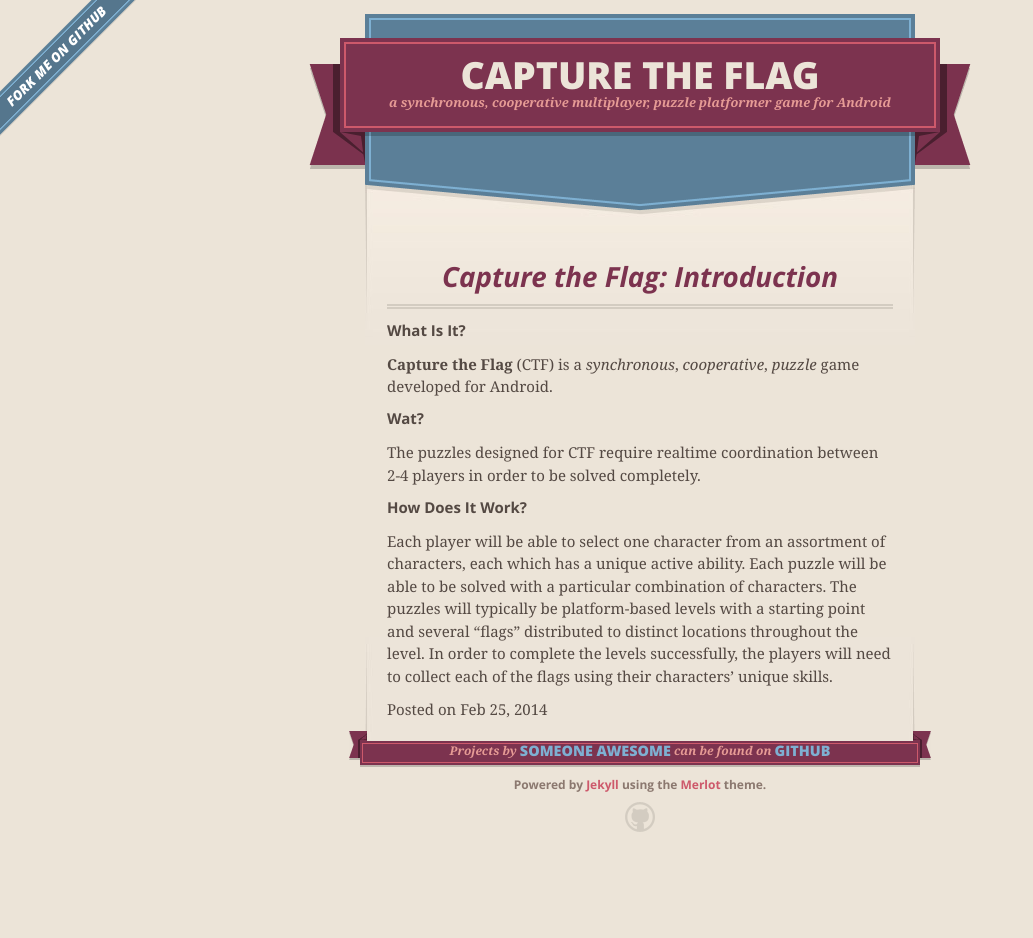
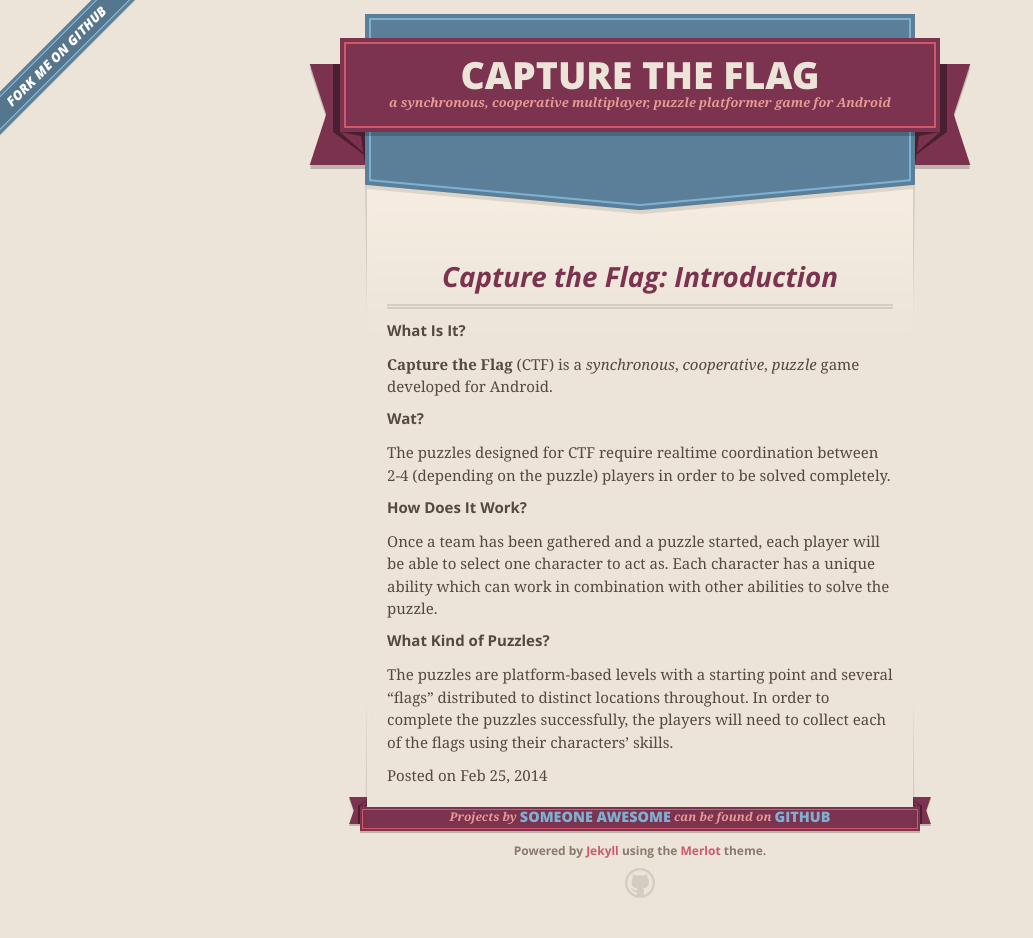
Before and after one commit to capstone-ua-redepsilon/projectred, a Jekyll site: the page built from _posts/2014-02-25-capture-the-flag-overview.md, in a window 1280 px wide. Shown: the whole page, without its empty margins (0-1033 px from the left). Built offline with Jekyll 4.4.1, drawn with Linux system fonts in a browser that asks for light colours; nearby versions of some CDN libraries; before the commit the page ends 900 px from its top, so only the background shows below that.

Commit message:
small updates

```diff
--- a/_posts/2014-02-25-capture-the-flag-overview.md
+++ b/_posts/2014-02-25-capture-the-flag-overview.md
@@ -4,11 +4,14 @@ title:  "Capture the Flag: Introduction"
 date:   2014-02-25 17:35:00
 categories: overview
 ---
-##What Is It?
+#What Is It?
 **Capture the Flag** (CTF) is a *synchronous*, *cooperative*, *puzzle* game developed for Android.
 
-##Wat?
-The puzzles designed for CTF require realtime coordination between 2-4 players in order to be solved completely.
+#Wat?
+The puzzles designed for CTF require realtime coordination between 2-4 (depending on the puzzle) players in order to be solved completely.
 
-##How Does It Work?
-Each player will be able to select one character from an assortment of characters, each which has a unique active ability. Each puzzle will be able to be solved with a particular combination of characters. The puzzles will typically be platform-based levels with a starting point and several "flags" distributed to distinct locations throughout the level. In order to complete the levels successfully, the players will need to collect each of the flags using their characters' unique skills.
+#How Does It Work?
+Once a team has been gathered and a puzzle started, each player will be able to select one character to act as. Each character has a unique ability which can work in combination with other abilities to solve the puzzle.
+
+#What Kind of Puzzles?
+The puzzles are platform-based levels with a starting point and several "flags" distributed to distinct locations throughout. In order to complete the puzzles successfully, the players will need to collect each of the flags using their characters' skills.
```
